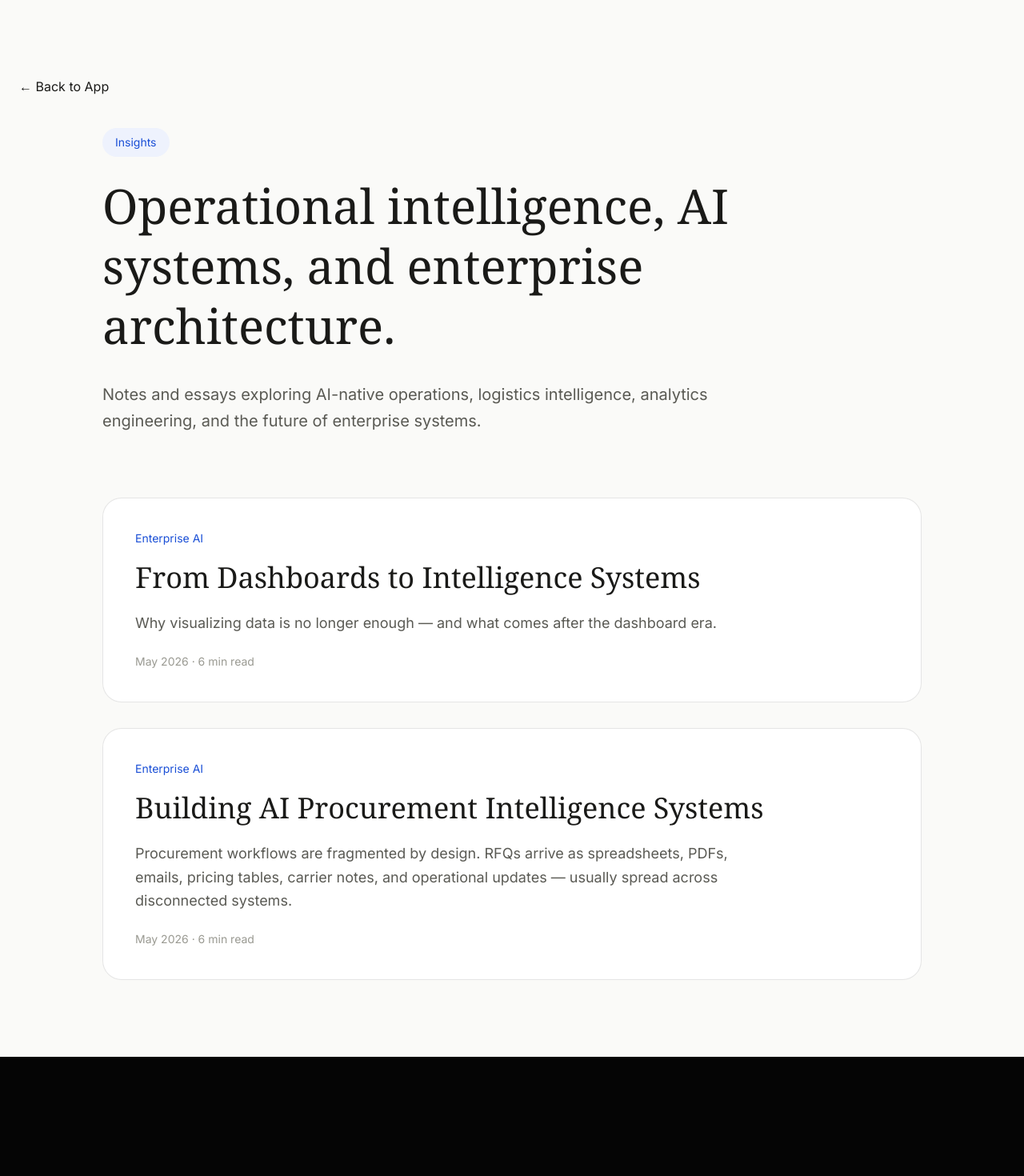
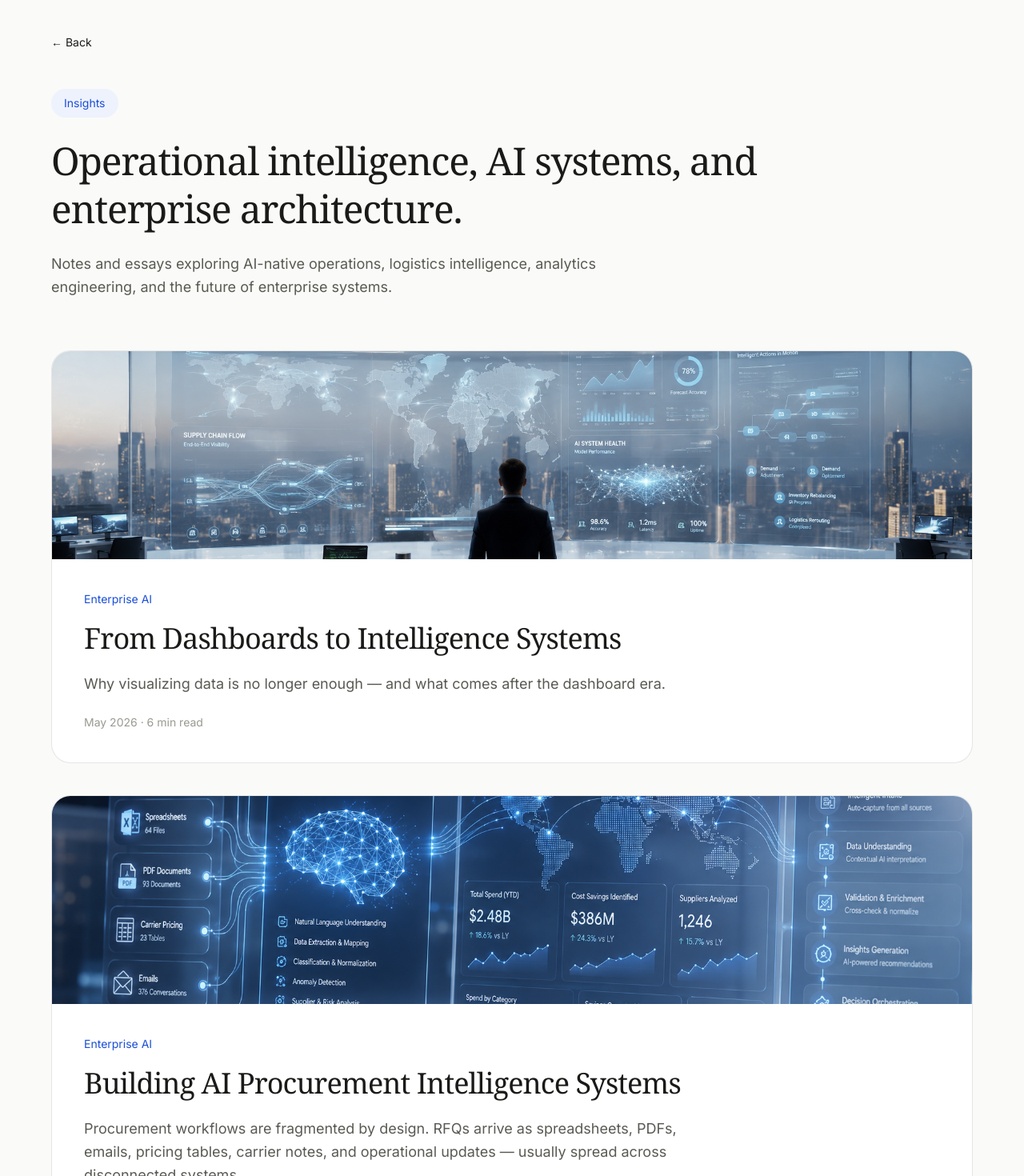
Before and after one commit to pankajlp/pankaj-portfolio, a Next.js app: page /insights in a window 1280 px wide. Shown: the top 1470 px of the page at 80% size. Before the commit the page ends 1321 px from the top, so only its background shows below. Built offline with nearby package versions, Linux system fonts and the light colour scheme.

Commit message:
Article Pictures Added

```diff
--- a/app/insights/page.tsx
+++ b/app/insights/page.tsx
@@ -1,50 +1,65 @@
 import Link from "next/link";
+import Image from "next/image";
 
 export default function InsightsPage() {
   return (
-    <main className="min-h-screen bg-[#fafaf8] text-[#1a1a18] px-6 py-24">
+    <main className="min-h-screen bg-[#fafaf8] text-[#1a1a18] px-6 py-10">
+
+      {/* Back Button */}
+      <div className="max-w-6xl mx-auto">
         <a
           href="/"
-  className="inline-flex items-center gap-2 text-white/40 hover:text-cyan-300 transition-colors duration-300 mb-10"
+          className="inline-flex items-center gap-2 text-[#6b7280] hover:text-[#1a4fd6] transition-colors duration-300 mb-12 text-sm"
         >
-  ← Back to App
+          ← Back
         </a>
-      <div className="max-w-5xl mx-auto">
 
-        <div className="mb-20">
-
+        {/* Hero Section */}
+        <div className="mb-16 max-w-4xl">
           <div className="inline-flex items-center px-4 py-2 rounded-full bg-[#eef2fd] text-[#1a4fd6] text-sm mb-6">
             Insights
           </div>
 
-          <h1 className="text-6xl font-serif leading-tight">
+          <h1 className="text-4xl md:text-5xl font-serif leading-tight tracking-tight">
             Operational intelligence,
             AI systems, and enterprise architecture.
           </h1>
 
-          <p className="mt-8 text-xl text-[#5a5a54] max-w-3xl leading-relaxed">
+          <p className="mt-6 text-lg text-[#5a5a54] leading-relaxed max-w-3xl">
             Notes and essays exploring AI-native operations,
             logistics intelligence, analytics engineering,
             and the future of enterprise systems.
           </p>
         </div>
 
-        {/* Articles */}
-        <div className="space-y-8">
+        {/* Articles Grid */}
+        <div className="grid grid-cols-1 gap-10">
 
+          {/* Article 1 */}
           <Link
             href="/insights/from-dashboards-to-intelligence-systems"
-            className="block rounded-3xl border border-black/10 bg-white p-10 hover:border-[#1a4fd6]/30 transition-all duration-300"
+            className="group block overflow-hidden rounded-3xl border border-black/10 bg-white hover:border-[#1a4fd6]/30 hover:shadow-xl transition-all duration-300"
           >
+            <div className="relative w-full h-[260px] overflow-hidden">
+              <Image
+                src="/dashboard_to_ai.png"
+                alt="From Dashboards to Intelligence Systems"
+                fill
+                priority
+                className="object-cover group-hover:scale-[1.02] transition-transform duration-700"
+              />
+            </div>
+
+            <div className="p-8 md:p-10">
               <div className="text-sm text-[#1a4fd6] mb-4">
                 Enterprise AI
               </div>
 
-            <h2 className="text-4xl font-serif leading-tight">
+              <h2 className="text-3xl md:text-4xl font-serif leading-tight tracking-tight">
                 From Dashboards to Intelligence Systems
               </h2>
 
-            <p className="mt-5 text-[#5a5a54] text-lg leading-relaxed max-w-3xl">
+              <p className="mt-5 text-[#5a5a54] text-base md:text-lg leading-relaxed max-w-3xl">
                 Why visualizing data is no longer enough —
                 and what comes after the dashboard era.
               </p>
@@ -52,20 +67,33 @@ export default function InsightsPage() {
               <div className="mt-6 text-sm text-[#9a9a92]">
                 May 2026 · 6 min read
               </div>
+            </div>
           </Link>
+
+          {/* Article 2 */}
           <Link
             href="/insights/building-ai-procurement-intelligence-systems"
-            className="block rounded-3xl border border-black/10 bg-white p-10 hover:border-[#1a4fd6]/30 transition-all duration-300"
+            className="group block overflow-hidden rounded-3xl border border-black/10 bg-white hover:border-[#1a4fd6]/30 hover:shadow-xl transition-all duration-300"
           >
+            <div className="relative w-full h-[260px] overflow-hidden">
+              <Image
+                src="/procurement.png"
+                alt="Building AI Procurement Intelligence Systems"
+                fill
+                className="object-cover group-hover:scale-[1.02] transition-transform duration-700"
+              />
+            </div>
+
+            <div className="p-8 md:p-10">
               <div className="text-sm text-[#1a4fd6] mb-4">
                 Enterprise AI
               </div>
 
-            <h2 className="text-4xl font-serif leading-tight">
+              <h2 className="text-3xl md:text-4xl font-serif leading-tight tracking-tight">
                 Building AI Procurement Intelligence Systems
               </h2>
 
-            <p className="mt-5 text-[#5a5a54] text-lg leading-relaxed max-w-3xl">
+              <p className="mt-5 text-[#5a5a54] text-base md:text-lg leading-relaxed max-w-3xl">
                 Procurement workflows are fragmented by design.
                 RFQs arrive as spreadsheets, PDFs, emails,
                 pricing tables, carrier notes, and operational updates —
@@ -75,6 +103,7 @@ export default function InsightsPage() {
               <div className="mt-6 text-sm text-[#9a9a92]">
                 May 2026 · 6 min read
               </div>
+            </div>
           </Link>
 
         </div>
```
Also changed, not shown: public/dashboard_to_ai.png (added), public/procurement.png (added). Lines whose indentation alone changed are shown as unchanged.
